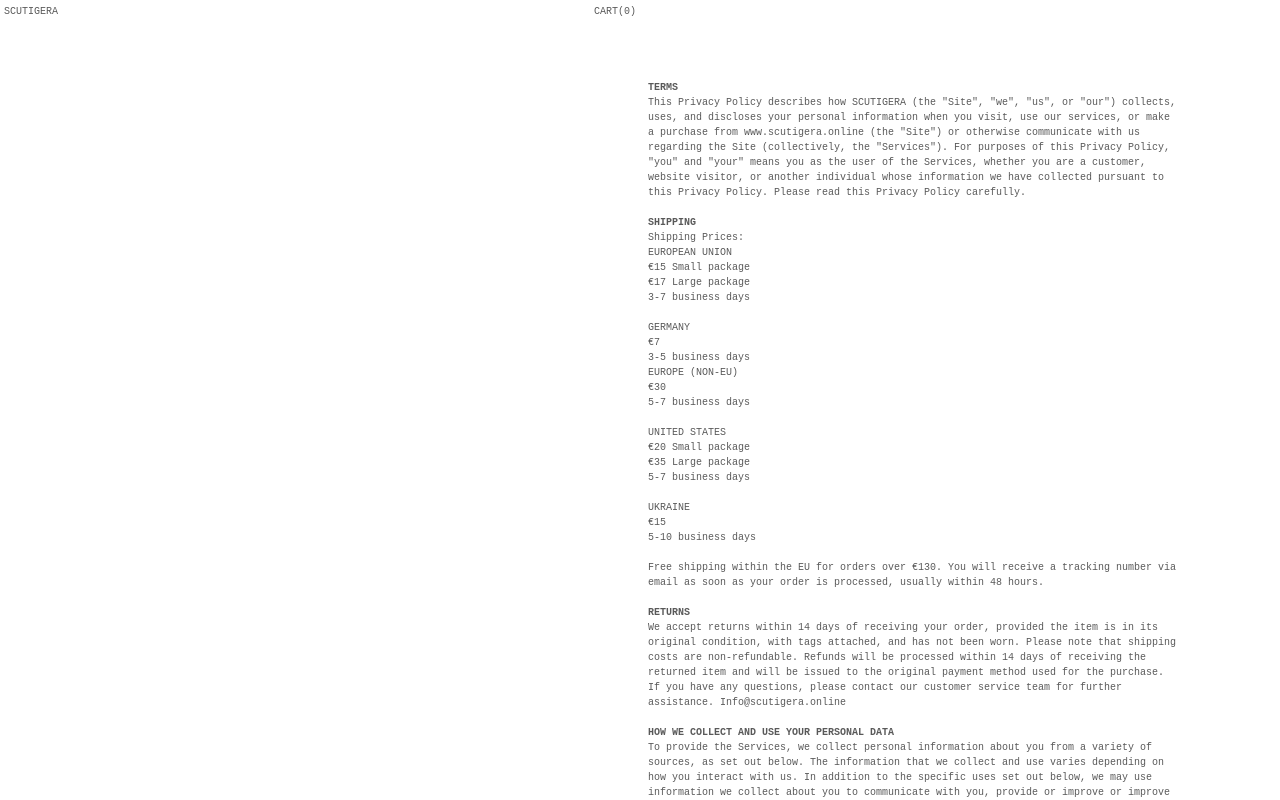
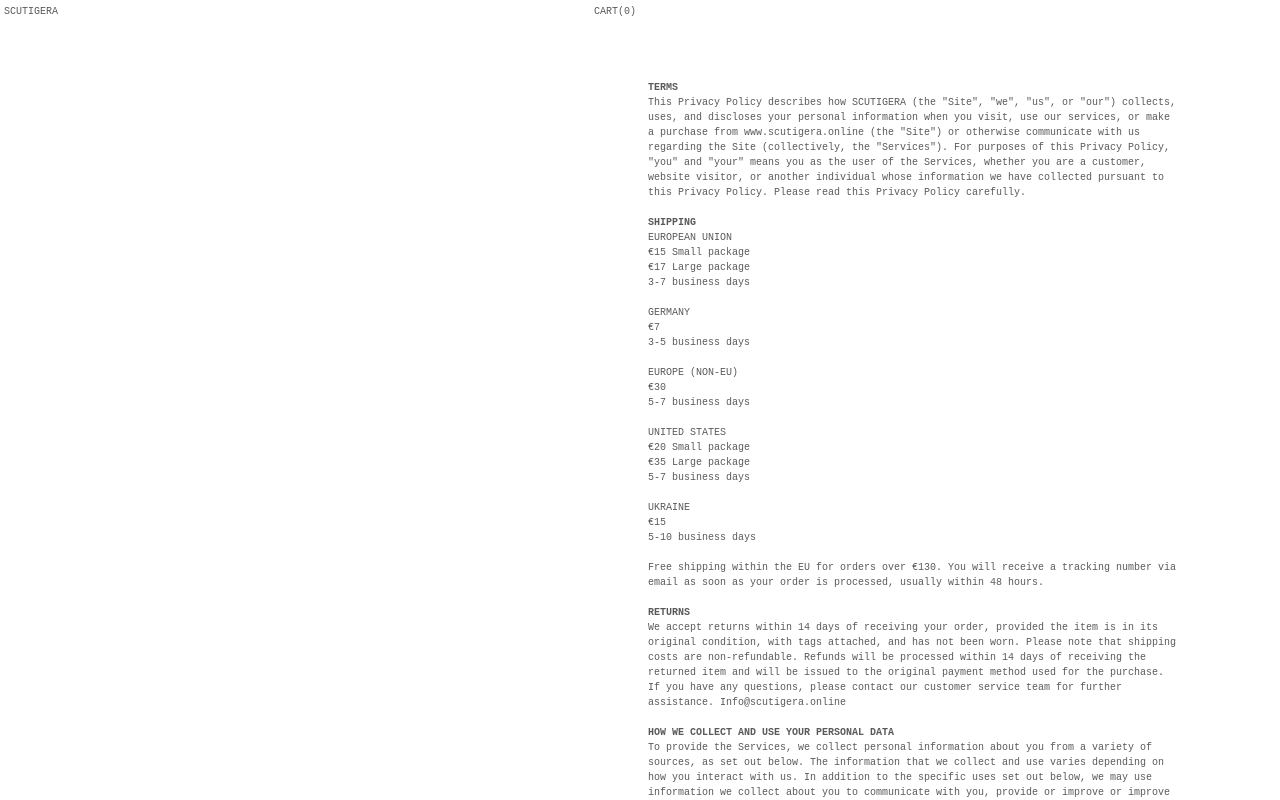
Before and after one commit to kostia2231/scutigera, a React (Vite) app: page /terms in a window 1280 px wide. Shown: the top 800 px of the page. Built offline with nearby package versions, Linux system fonts and the light colour scheme; no server answers; a web font is replaced by a local one.

Commit message:
terms link added: full added

```diff
--- a/src/pages/terms/index.jsx
+++ b/src/pages/terms/index.jsx
@@ -19,7 +19,6 @@ export default function Terms() {
         <br />
         <div className="font-bold">SHIPPING</div>
         <div className="flex flex-col">
-          <p>Shipping Prices:</p>
           <p>EUROPEAN UNION</p>
           <p>€15 Small package</p>
           <p>€17 Large package</p>
@@ -28,6 +27,7 @@ export default function Terms() {
           <p>GERMANY</p>
           <p>€7</p>
           <p>3-5 business days</p>
+          <br />
           <p>EUROPE (NON-EU)</p>
           <p>€30</p>
           <p>5-7 business days</p>
```
